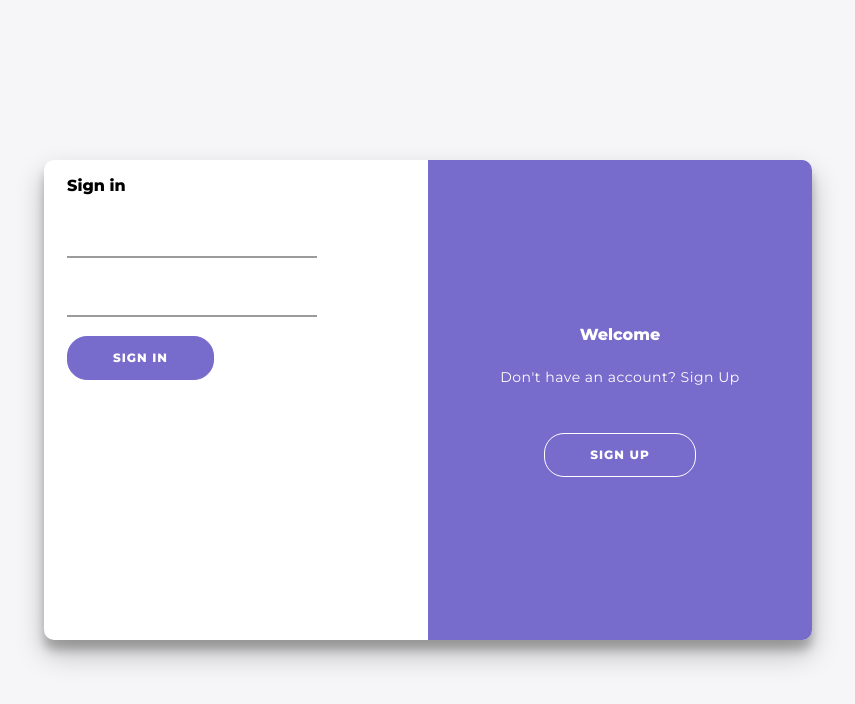
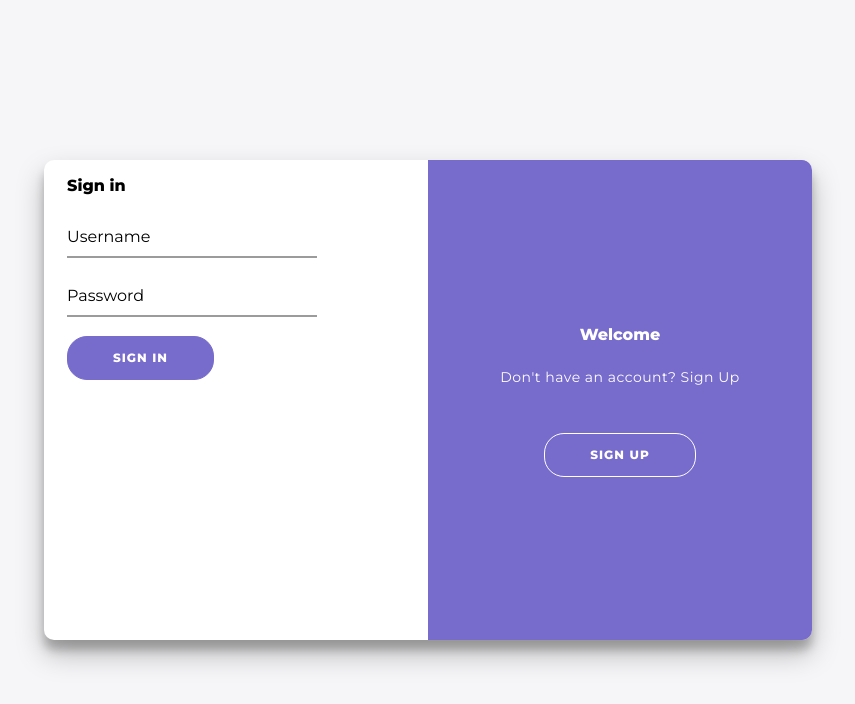
Before and after one commit to AdityaGupta03/Horizon3-pipeline-v2, a Next.js app in the folder frontend/: page / in a window 1280 px wide. Shown: the top 704 px of the page, without its empty margins (212-1067 px from the left). Built offline with nearby package versions, Linux system fonts and the light colour scheme.

Commit message:
quick css fix

```diff
--- a/frontend/src/app/AuthForm/AuthForm.css
+++ b/frontend/src/app/AuthForm/AuthForm.css
@@ -286,7 +286,7 @@ input[type="email"]:focus {
   margin-top: 5%;
 
   &::placeholder {
-    color: transparent;
+    color: #000;
   }
 
   &:placeholder-shown ~ .form__label {
```
